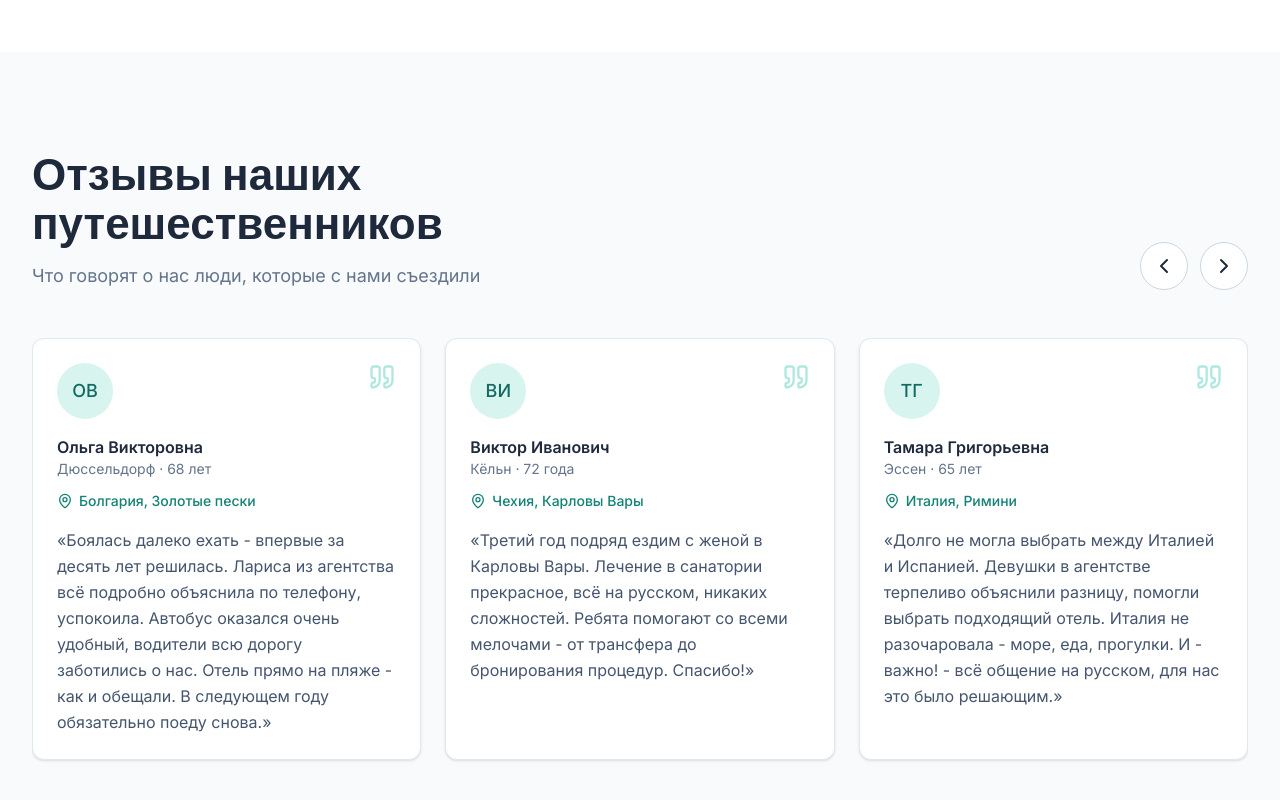
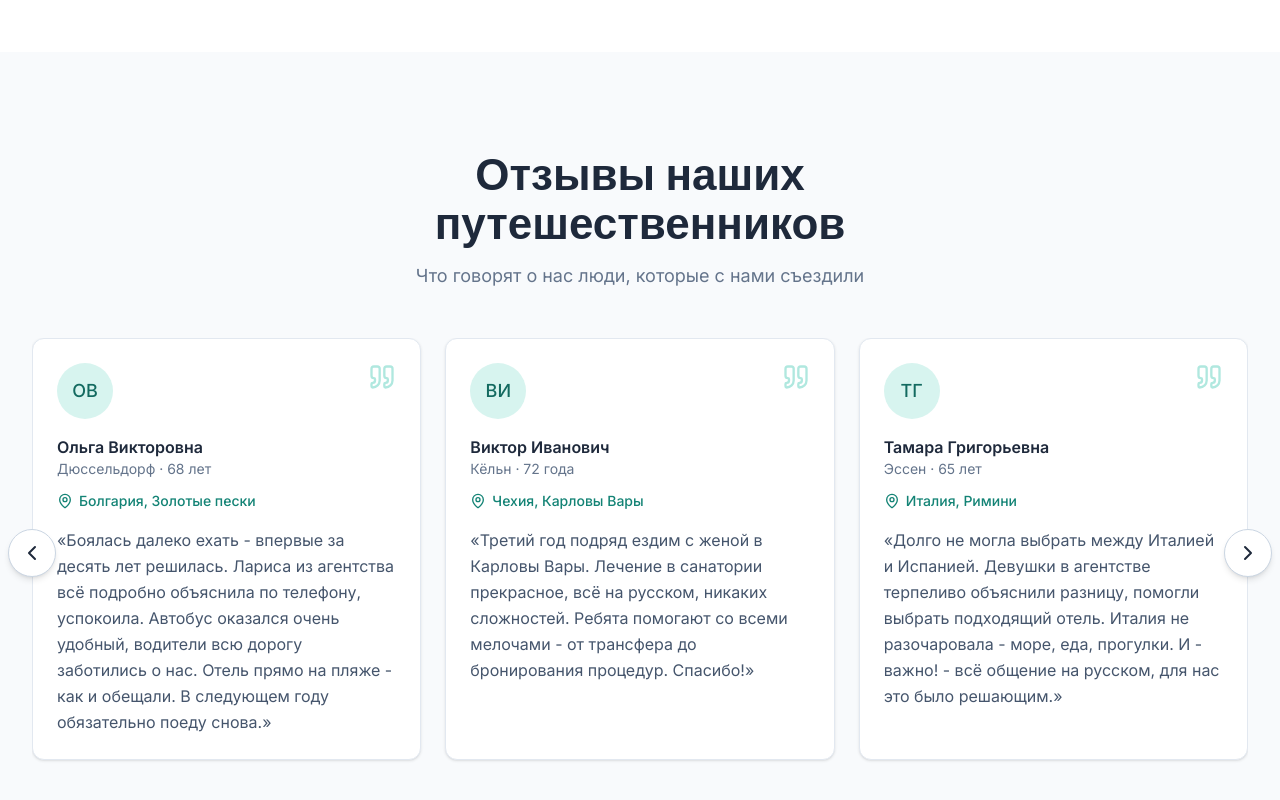
Before and after one commit to chokolate73/ost-west-reisen, a Next.js app: page / in a window 1280 px wide. Shown: the part 3505-4305 px from the top of the page. Built offline with nearby package versions, Linux system fonts and the light colour scheme.

Commit message:
Center reviews heading and move carousel arrows to the sides
https://claude.ai/code/session_01C248XHzoj2vVH2rRg9pbiA

```diff
--- a/components/Reviews.tsx
+++ b/components/Reviews.tsx
@@ -68,8 +68,7 @@ export default function Reviews() {
   return (
     <section id="reviews" className="bg-slate-50 py-20 sm:py-24">
       <div className="mx-auto max-w-7xl px-4 sm:px-6 lg:px-8">
-        <div className="flex flex-col items-center gap-6 sm:flex-row sm:items-end sm:justify-between">
-          <div className="max-w-2xl text-center sm:text-left">
+        <div className="mx-auto max-w-2xl text-center">
           <h2 className="font-serif text-4xl font-bold text-ink sm:text-[2.75rem]">
             Отзывы наших путешественников
           </h2>
@@ -78,12 +77,12 @@ export default function Reviews() {
           </p>
         </div>
 
-          <div className="flex shrink-0 gap-3">
+        <div className="relative mt-12">
           <button
             type="button"
             onClick={() => scroll(-1)}
             aria-label="Предыдущие отзывы"
-              className="flex size-12 items-center justify-center rounded-full border border-slate-300 bg-white text-ink transition-colors hover:bg-brand-50 hover:text-brand-600 focus-visible:outline-none focus-visible:ring-2 focus-visible:ring-brand-400 focus-visible:ring-offset-2"
+            className="absolute left-0 top-1/2 z-10 flex size-12 -translate-x-1/2 -translate-y-1/2 items-center justify-center rounded-full border border-slate-300 bg-white text-ink shadow-md transition-colors hover:bg-brand-50 hover:text-brand-600 focus-visible:outline-none focus-visible:ring-2 focus-visible:ring-brand-400 focus-visible:ring-offset-2"
           >
             <ChevronLeft className="size-6" />
           </button>
@@ -91,16 +90,14 @@ export default function Reviews() {
             type="button"
             onClick={() => scroll(1)}
             aria-label="Следующие отзывы"
-              className="flex size-12 items-center justify-center rounded-full border border-slate-300 bg-white text-ink transition-colors hover:bg-brand-50 hover:text-brand-600 focus-visible:outline-none focus-visible:ring-2 focus-visible:ring-brand-400 focus-visible:ring-offset-2"
+            className="absolute right-0 top-1/2 z-10 flex size-12 -translate-y-1/2 translate-x-1/2 items-center justify-center rounded-full border border-slate-300 bg-white text-ink shadow-md transition-colors hover:bg-brand-50 hover:text-brand-600 focus-visible:outline-none focus-visible:ring-2 focus-visible:ring-brand-400 focus-visible:ring-offset-2"
           >
             <ChevronRight className="size-6" />
           </button>
-          </div>
-        </div>
 
           <div
             ref={trackRef}
-          className="no-scrollbar mt-12 flex snap-x snap-mandatory gap-6 overflow-x-auto scroll-smooth pb-2"
+            className="no-scrollbar flex snap-x snap-mandatory gap-6 overflow-x-auto scroll-smooth pb-2"
             role="region"
             aria-label="Карусель отзывов"
             tabIndex={0}
@@ -143,6 +140,7 @@ export default function Reviews() {
           ))}
           </div>
         </div>
+      </div>
     </section>
   );
 }
```
Lines whose indentation alone changed are shown as unchanged.
